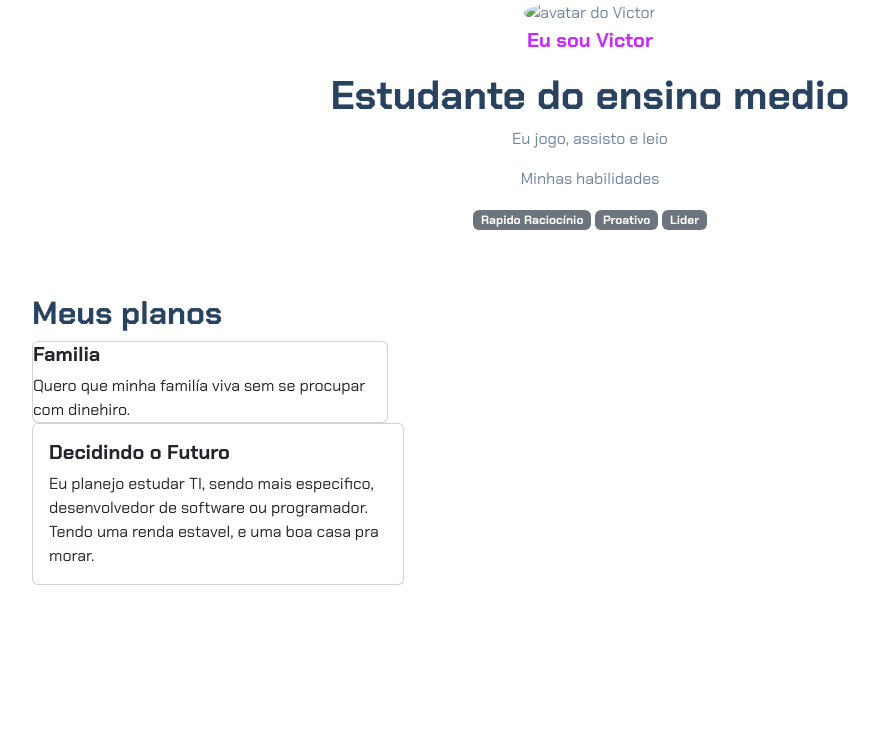
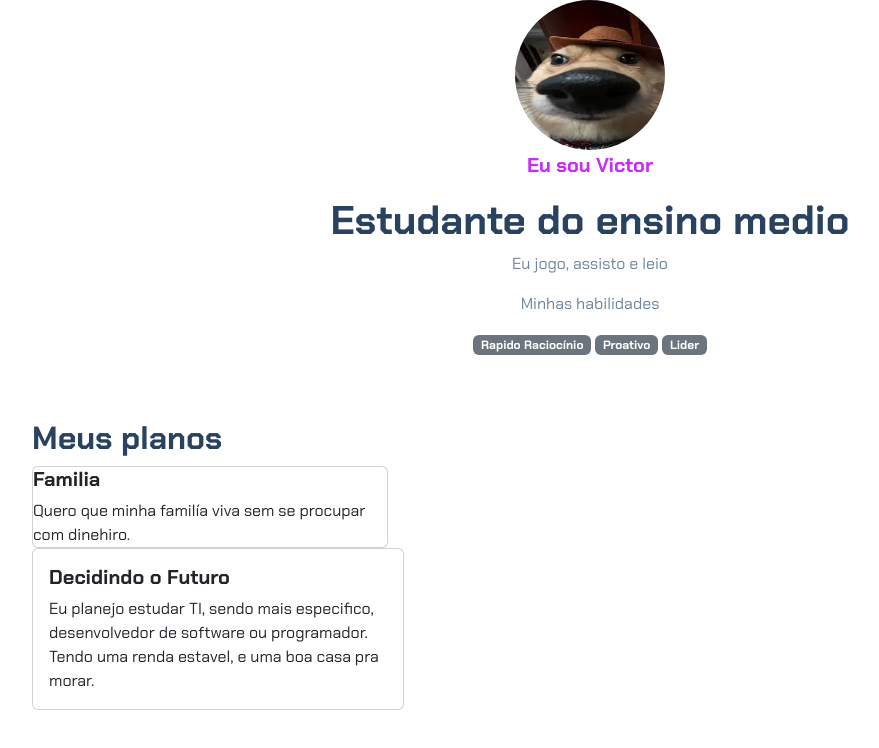
Before and after one commit to uvictorsskk/projeto-do-victor, a plain HTML site: page index.html in a window 1280 px wide. Shown: the whole page, without its empty margins (50-929 px from the left). Drawn offline with nearby package versions, Linux system fonts and the light colour scheme.

Commit message:
Update index.html

```diff
--- a/index.html
+++ b/index.html
@@ -12,7 +12,7 @@
 
 <body>
     <header class="container text-center">
-        <img src="avatar.png.jpg" alt="avatar do Victor" class="rounded-circle" width="150" height="150" srcset="">
+        <img src="img/avatar.png.jpg" alt="avatar do Victor" class="rounded-circle" width="150" height="150" srcset="">
         <p class="lead">Eu sou Victor</p>
         <h1>Estudante do ensino medio</h1>
         <p>Eu jogo, assisto e leio</p>
```
